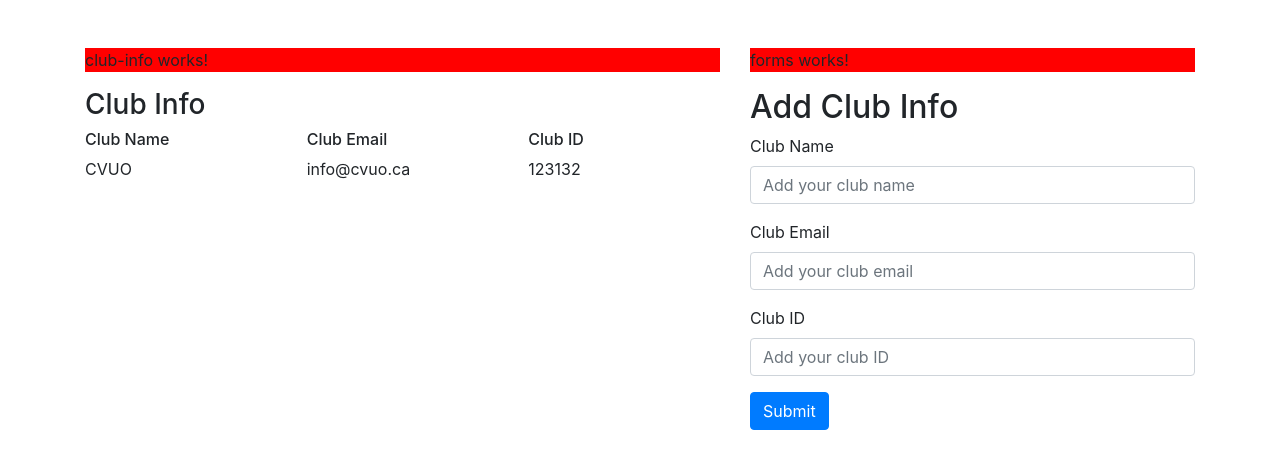
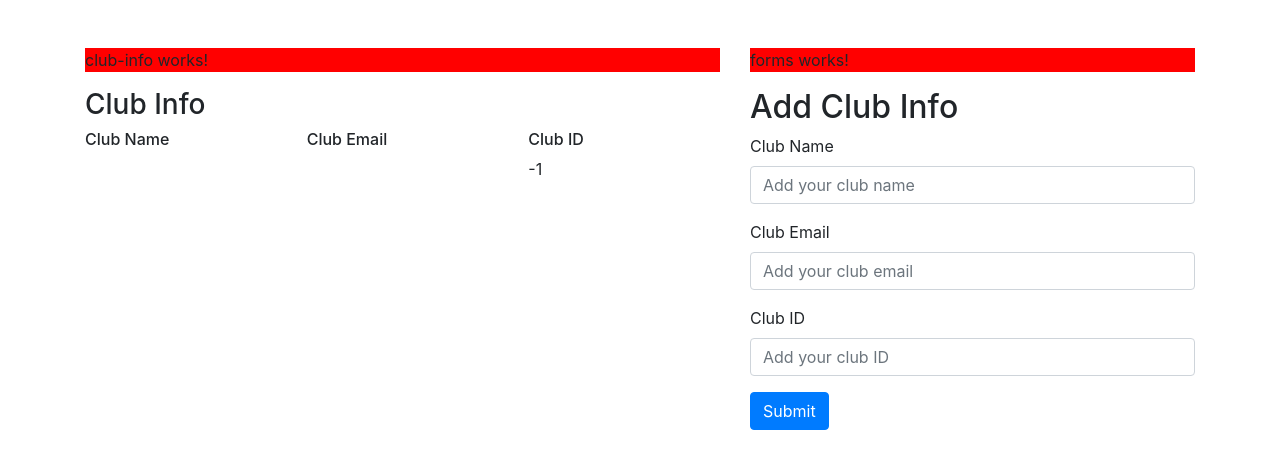
Before and after one commit to buhama/angular-funding-app, an Angular app: page / in a window 1280 px wide. Shown: the top 468 px of the page. Built offline with nearby package versions, Linux system fonts and the light colour scheme.

Commit message:
added service, interface and got data for club info

```diff
--- a/src/app/components/info/club-info/club-info.component.html
+++ b/src/app/components/info/club-info/club-info.component.html
@@ -4,15 +4,15 @@
     <div class="row">
         <div class="col">
             <h6>Club Name</h6>
-            <p>CVUO</p>
+            <p>{{clubInfo.clubName}}</p>
         </div>
         <div class="col">
             <h6>Club Email</h6>
-            <p>info@cvuo.ca</p>
+            <p>{{clubInfo.clubEmail}}</p>
         </div>
         <div class="col">
             <h6>Club ID</h6>
-            <p>123132</p>
+            <p>{{clubInfo.clubID}}</p>
         </div>
     </div>
 </div>
--- a/src/app/components/info/club-info/club-info.component.ts
+++ b/src/app/components/info/club-info/club-info.component.ts
@@ -1,15 +1,22 @@
 import { Component, OnInit } from '@angular/core';
+import { ClubInfo } from 'src/app/interfaces/club-info';
+import { ClubInfoService } from 'src/app/services/club-info.service';
 
 @Component({
   selector: 'app-club-info',
   templateUrl: './club-info.component.html',
-  styleUrls: ['./club-info.component.css']
+  styleUrls: ['./club-info.component.css'],
 })
 export class ClubInfoComponent implements OnInit {
+  clubInfo!: ClubInfo;
 
-  constructor() { }
+  constructor(private clubInfoService: ClubInfoService) {}
 
   ngOnInit(): void {
+    this.getInfo();
   }
 
+  getInfo(): void {
+    this.clubInfo = this.clubInfoService.getClubInfo();
+  }
 }
--- /dev/null
+++ b/src/app/interfaces/club-info.ts
@@ -0,0 +1,5 @@
+export interface ClubInfo {
+  clubName: string;
+  clubEmail: string;
+  clubID: number;
+}
--- /dev/null
+++ b/src/app/mock-data.ts
@@ -0,0 +1,13 @@
+import { ClubInfo } from './interfaces/club-info';
+
+export const CLUBINFO: ClubInfo = {
+  clubName: '',
+  clubEmail: '',
+  clubID: -1,
+};
+
+export const CLUBINFO2: ClubInfo = {
+  clubName: '',
+  clubEmail: '',
+  clubID: -1,
+};
--- /dev/null
+++ b/src/app/services/club-info.service.ts
@@ -0,0 +1,14 @@
+import { Injectable } from '@angular/core';
+import { ClubInfo } from '../interfaces/club-info';
+import { CLUBINFO } from '../mock-data';
+
+@Injectable({
+  providedIn: 'root',
+})
+export class ClubInfoService {
+  constructor() {}
+
+  getClubInfo(): ClubInfo {
+    return CLUBINFO;
+  }
+}
```
Also changed, not shown: 2 other files (tests, documents, lock files or other folders).
